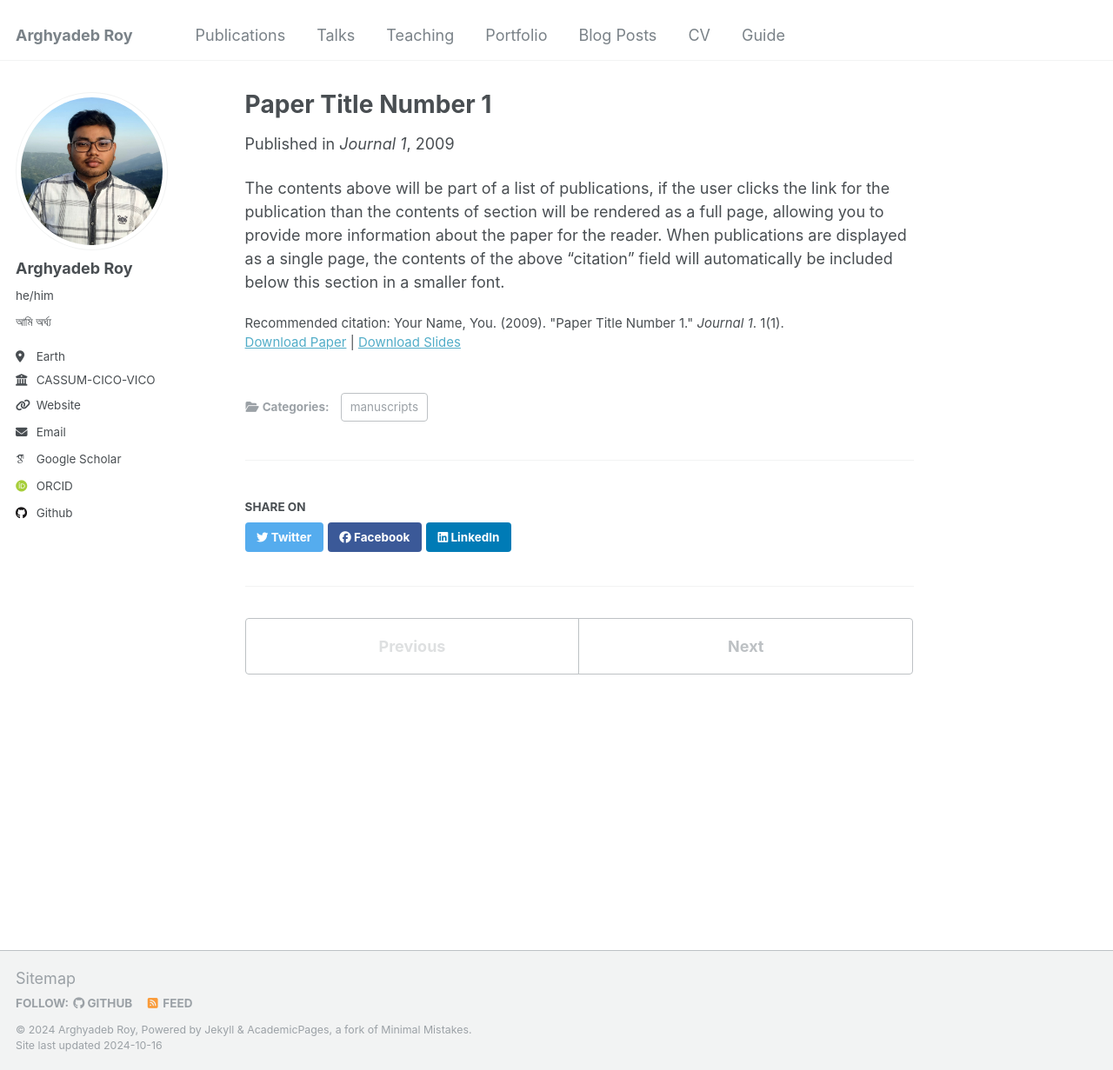
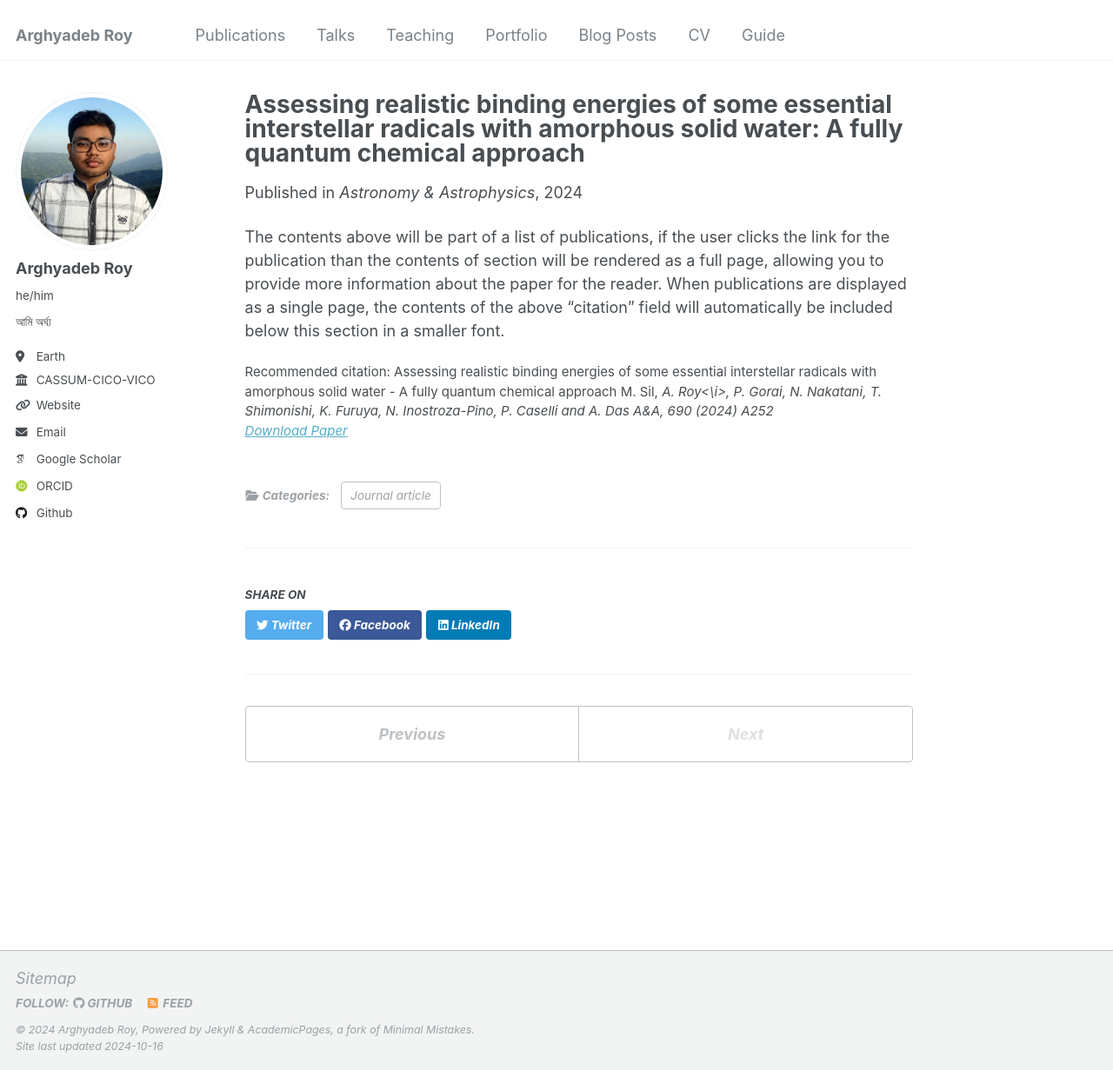
Before and after one commit to arghyadebroy/arghyadebroy.github.io, a Jekyll site: the page built from _publications/2009-10-01-paper-title-number-1.md, in a window 1280 px wide and 1231 px high. Shown: the whole window at 87% size. Built offline with Jekyll 4.4.1, drawn with Linux system fonts in a browser that asks for light colours; some web fonts are replaced.

Commit message:
Update 2009-10-01-paper-title-number-1.md

```diff
--- a/_publications/2009-10-01-paper-title-number-1.md
+++ b/_publications/2009-10-01-paper-title-number-1.md
@@ -1,14 +1,15 @@
 ---
-title: "Paper Title Number 1"
+title: "Assessing realistic binding energies of some essential interstellar radicals with amorphous solid water: A fully quantum chemical approach"
 collection: publications
-category: manuscripts
-permalink: /publication/2009-10-01-paper-title-number-1
+category:  Journal article
+permalink: https://doi.org/10.1051/0004-6361/202451642
 excerpt: 'This paper is about the number 1. The number 2 is left for future work.'
-date: 2009-10-01
-venue: 'Journal 1'
-slidesurl: 'http://academicpages.github.io/files/slides1.pdf'
-paperurl: 'http://academicpages.github.io/files/paper1.pdf'
-citation: 'Your Name, You. (2009). &quot;Paper Title Number 1.&quot; <i>Journal 1</i>. 1(1).'
+date: 2024-10-11
+venue: 'Astronomy & Astrophysics'
+paperurl: 'https://doi.org/10.1051/0004-6361/202451642'
+citation: 'Assessing realistic binding energies of some essential interstellar radicals with amorphous solid water - A fully quantum chemical approach
+M. Sil, <i>A. Roy<\i>, P. Gorai, N. Nakatani, T. Shimonishi, K. Furuya, N. Inostroza-Pino, P. Caselli and A. Das
+A&A, 690 (2024) A252'
 ---
 
 The contents above will be part of a list of publications, if the user clicks the link for the publication than the contents of section will be rendered as a full page, allowing you to provide more information about the paper for the reader. When publications are displayed as a single page, the contents of the above "citation" field will automatically be included below this section in a smaller font.
```
